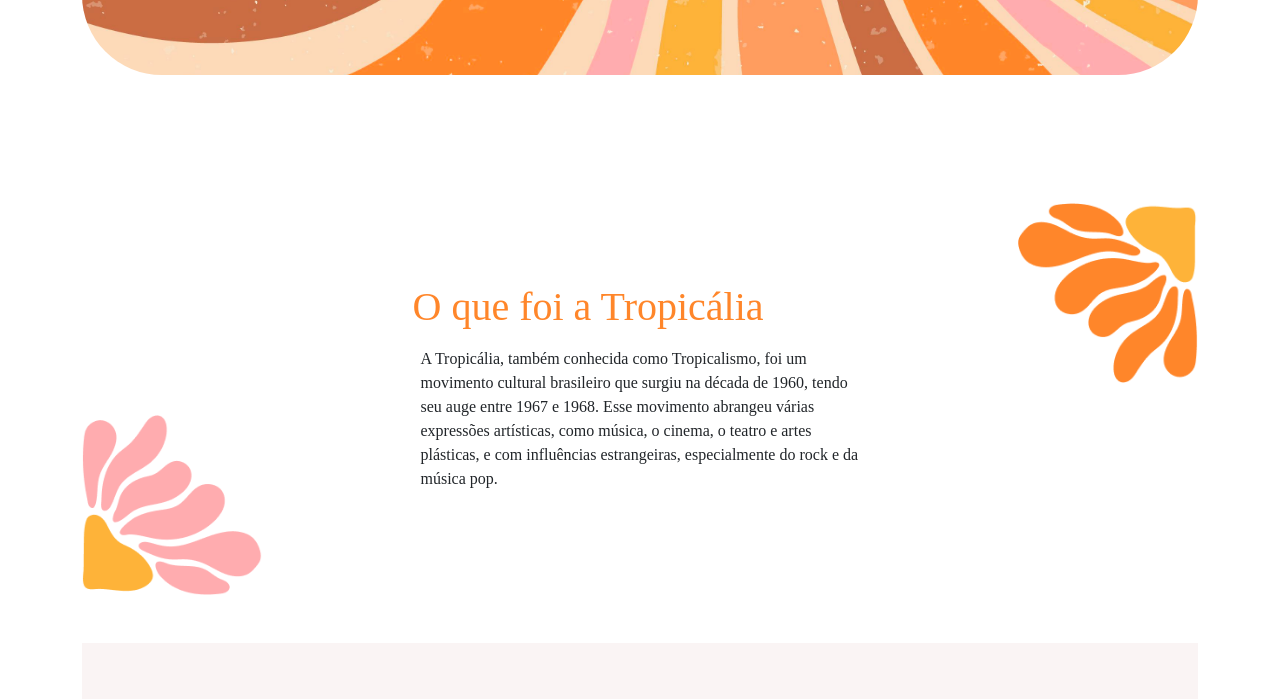
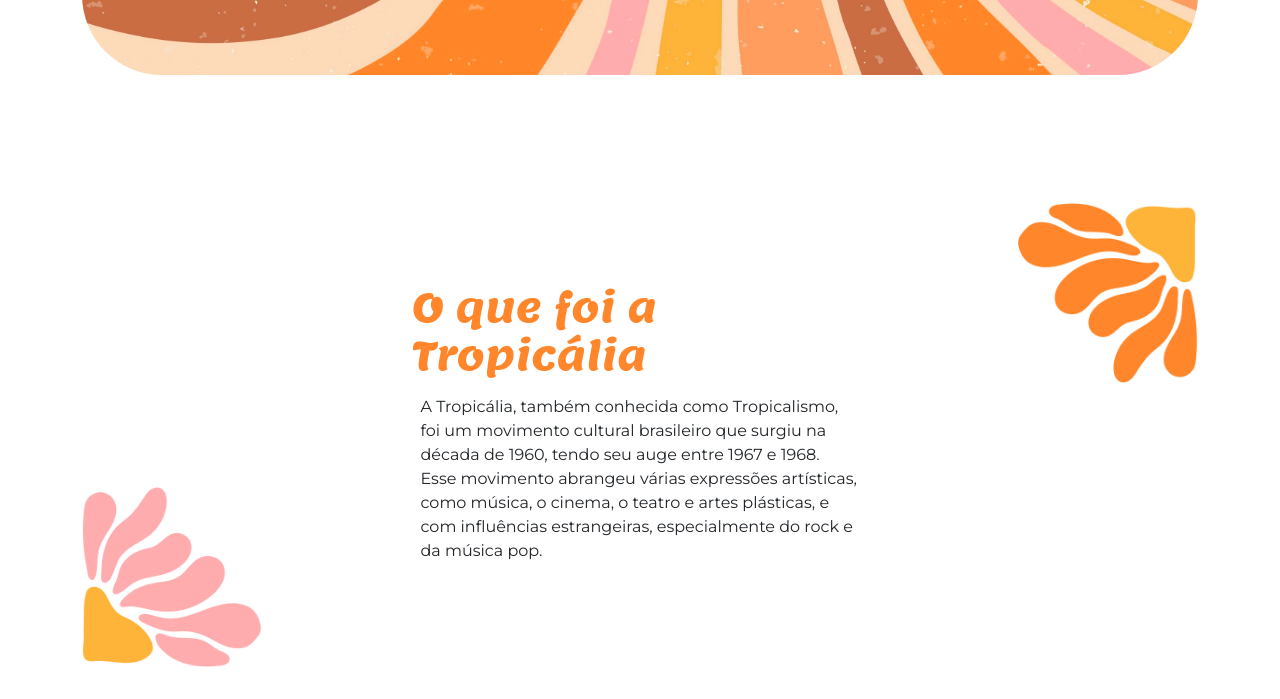
Before and after one commit to TekomoNomuro/Site, a plain HTML site: page Index.html in a window 1280 px wide. Shown: the part 830-1529 px from the top of the page. Drawn offline with nearby package versions, Linux system fonts and the light colour scheme; a script that the page names is missing; files whose address does not match are found by name.

Commit message:
style.css

```diff
--- a/style.css
+++ b/style.css
@@ -1,5 +1,5 @@
-@import url('https://fonts.googleapis.com/css2?family=Montserrat:ital,wght@0,100..900;1,100..900&display=swap'&#39;);
-@import url('https://fonts.googleapis.com/css2?family=Lemon&display=swap'&#39;);
+@import url('https://fonts.googleapis.com/css2?family=Montserrat:ital,wght@0,100..900;1,100..900&display=swap');
+@import url('https://fonts.googleapis.com/css2?family=Lemon&display=swap');
 
 :root {
     --laranja-claro: #FF862A;
```
